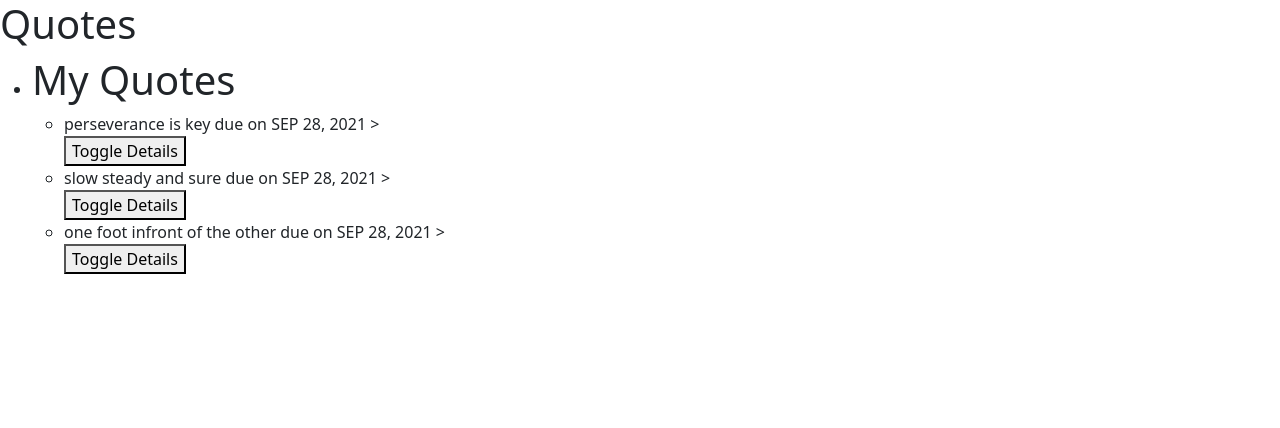
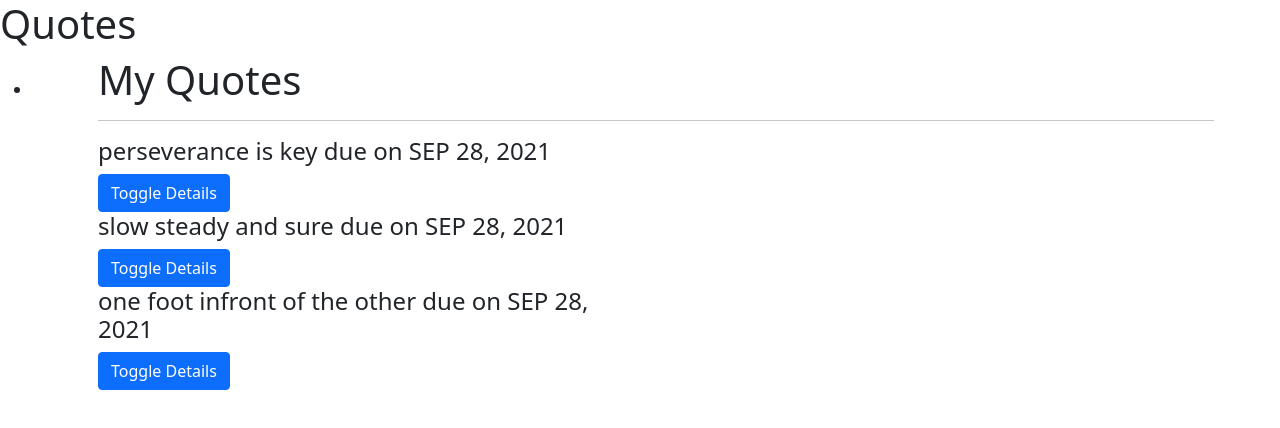
Before and after one commit to kamotho-njiru/Quotes, an Angular app: page / in a window 1280 px wide. Shown: the top 428 px of the page. Built offline with nearby package versions, Linux system fonts and the light colour scheme.

Commit message:
add delete btn

```diff
--- a/src/app/quotes-details/quotes-details.component.html
+++ b/src/app/quotes-details/quotes-details.component.html
@@ -2,4 +2,4 @@
 
 
 <p>This quote will be complete in {{quote.completeDate|dateCount}} days</p>
-<button (click)='quoteDelete(true)'>Delete Quote</button>
+<button (click)='quoteDelete(true)' class="btn btn-outline-danger">Delete Quote</button>
--- a/src/app/quotes/quotes.component.html
+++ b/src/app/quotes/quotes.component.html
@@ -1,13 +1,23 @@
-<h1> My Quotes</h1>
+<div class="container">
+    <h1> My Quotes</h1>
+    <hr>
+    <div class="row">
+        <div class="col-md-6">
+            <div *ngFor='let quote of quotes;let i = index'>
+                <div>
+                    <h4 id={{i}} appStrikethrough>{{quote.name}} due on {{quote.completeDate|date|uppercase}}
+                    </h4>
 
-<ul>
-    <div *ngFor='let quote of quotes;let i = index'>
-        <li appStrikethrough>{{quote.name}} due on {{quote.completeDate|date|uppercase}} >
-        </li>
-        <!-- <li>{{quote.name}}</li> -->
-        <button (click)='toggleDetails(i)'>Toggle Details</button>
-        <app-quotes-details *ngIf='quote.showDescription' [quote]='quote' (iscomplete)='deleteQuote($event,i)'>
-        </app-quotes-details>
+
+                    <button (click)='toggleDetails(i)' class="btn btn-primary">Toggle Details</button>
+                </div>
+
+                <div *ngIf='quote.showDescription'>
+                    <app-quotes-details [quote]='quote' (iscomplete)='deleteQuote($event,i)'>
+                    </app-quotes-details>
+                </div>
+            </div>
+        </div>
     </div>
-</ul>
-<p *ngIf='quotes.length > 4'> You have too many quotes</p>
+    <p *ngIf='quotes.length > 4'> You have too many quotes</p>
+</div>
```
